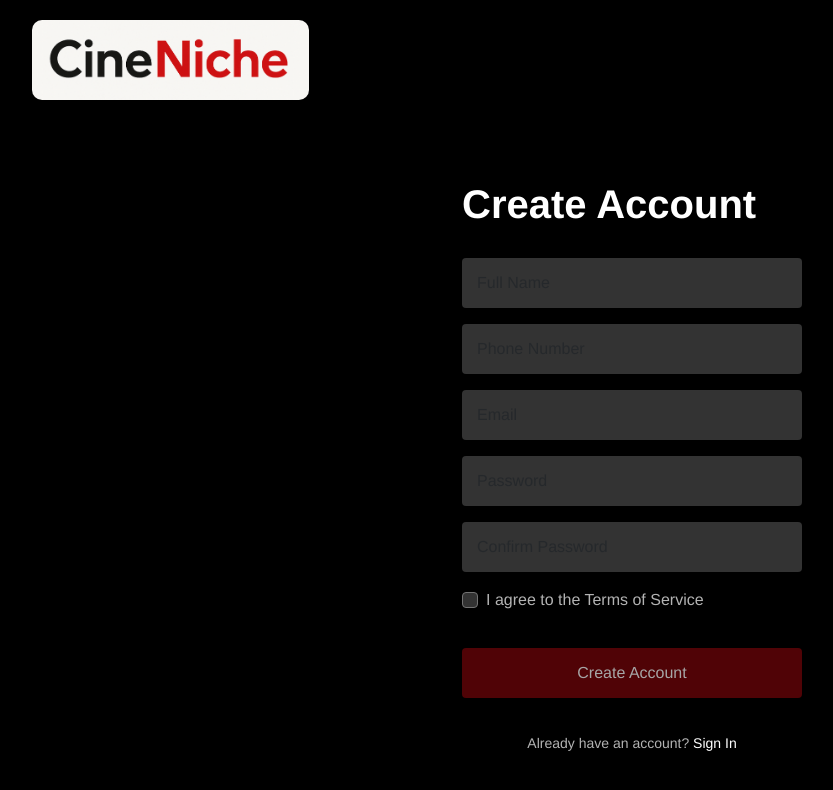
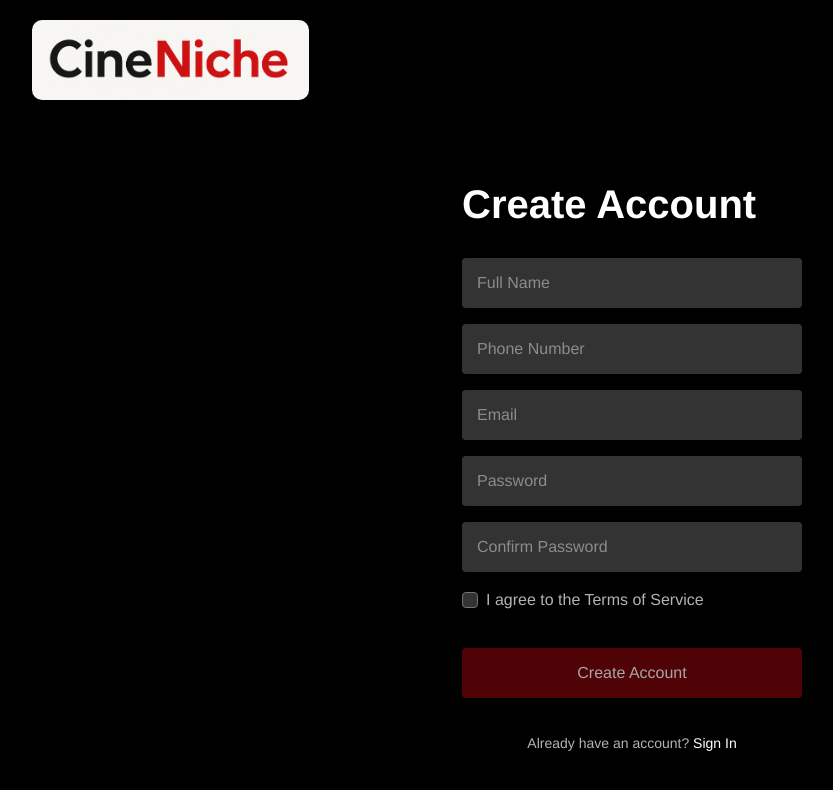
Before and after one commit to bckben/INTEX-II, a React (Vite) app in the folder frontend/: page /create in a window 1280 px wide. Shown: the top 790 px of the page, without its empty margins (8-841 px from the left). Built offline with nearby package versions, Linux system fonts and the light colour scheme.

Commit message:
css for login and sign up

```diff
--- a/frontend/src/pages/CreateAccount.css
+++ b/frontend/src/pages/CreateAccount.css
@@ -46,22 +46,46 @@
     margin-bottom: 30px;
   }
 
+  /* UPDATED: Fixed input text color issues */
   .create-account-input {
     background-color: #333;
     border: none;
     border-radius: 4px;
-    color: #fff;
+    color: #fff !important; /* !important ensures this style takes precedence */
     height: 50px;
     padding: 10px 15px;
     font-size: 16px;
     width: 100%;
+    caret-color: #fff; /* Makes cursor white */
   }
 
-  .create-account-input:focus {
+  /* UPDATED: Added explicit styles for all input states */
+  .create-account-input:hover,
+  .create-account-input:active,
+  .create-account-input:focus,
+  .create-account-input:focus-within {
     background-color: #454545;
+    color: #fff !important;
     outline: none;
     box-shadow: none;
     border: 1px solid #fff;
+  }
+
+  /* UPDATED: Added placeholder styling */
+  .create-account-input::placeholder {
+    color: #8c8c8c;
+    opacity: 1; /* Some browsers apply opacity to placeholder */
+  }
+
+  /* UPDATED: Override React Bootstrap Form Control styles that might interfere */
+  .form-control {
+    color: #fff !important;
+    background-color: #333;
+  }
+
+  .form-control:focus {
+    color: #fff !important;
+    background-color: #454545;
   }
 
   /* BUTTONS */
@@ -122,3 +146,13 @@
   .login-redirect-link:hover {
     text-decoration: underline;
   }
+
+  /* UPDATED: Force browser autofill to maintain our dark theme */
+  input:-webkit-autofill,
+  input:-webkit-autofill:hover,
+  input:-webkit-autofill:focus,
+  input:-webkit-autofill:active {
+    -webkit-text-fill-color: #fff !important;
+    -webkit-box-shadow: 0 0 0 30px #333 inset !important;
+    transition: background-color 5000s ease-in-out 0s;
+  }
--- a/frontend/src/pages/Login.css
+++ b/frontend/src/pages/Login.css
@@ -46,22 +46,46 @@
   margin-bottom: 30px;
 }
 
+/* UPDATED: Fixed input text color issues */
 .login-input {
   background-color: #333;
   border: none;
   border-radius: 4px;
-  color: #fff;
+  color: #fff !important; /* !important ensures this style takes precedence */
   height: 50px;
   padding: 10px 15px;
   font-size: 16px;
   width: 100%;
+  caret-color: #fff; /* Makes cursor white */
 }
 
-.login-input:focus {
+/* UPDATED: Added explicit styles for all input states */
+.login-input:hover,
+.login-input:active,
+.login-input:focus,
+.login-input:focus-within {
   background-color: #454545;
+  color: #fff !important;
   outline: none;
   box-shadow: none;
   border: 1px solid #fff;
+}
+
+/* UPDATED: Added placeholder styling */
+.login-input::placeholder {
+  color: #8c8c8c;
+  opacity: 1; /* Some browsers apply opacity to placeholder */
+}
+
+/* UPDATED: Override React Bootstrap Form Control styles that might interfere */
+.form-control {
+  color: #fff !important;
+  background-color: #333;
+}
+
+.form-control:focus {
+  color: #fff !important;
+  background-color: #454545;
 }
 
 /* BUTTONS */
@@ -166,3 +190,13 @@
   font-size: 14px;
   margin-top: 20px;
 }
+
+/* UPDATED: Force browser autofill to maintain our dark theme */
+input:-webkit-autofill,
+input:-webkit-autofill:hover,
+input:-webkit-autofill:focus,
+input:-webkit-autofill:active {
+  -webkit-text-fill-color: #fff !important;
+  -webkit-box-shadow: 0 0 0 30px #333 inset !important;
+  transition: background-color 5000s ease-in-out 0s;
+}
```
